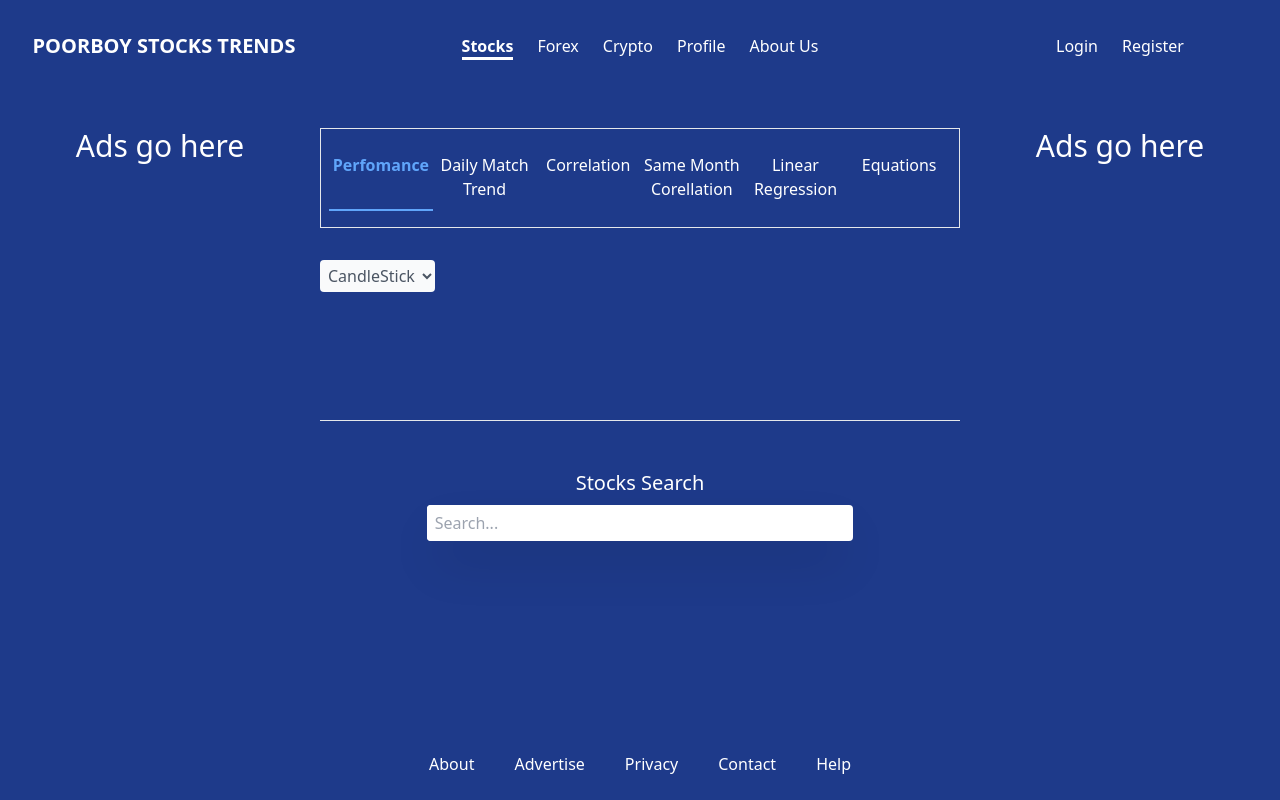
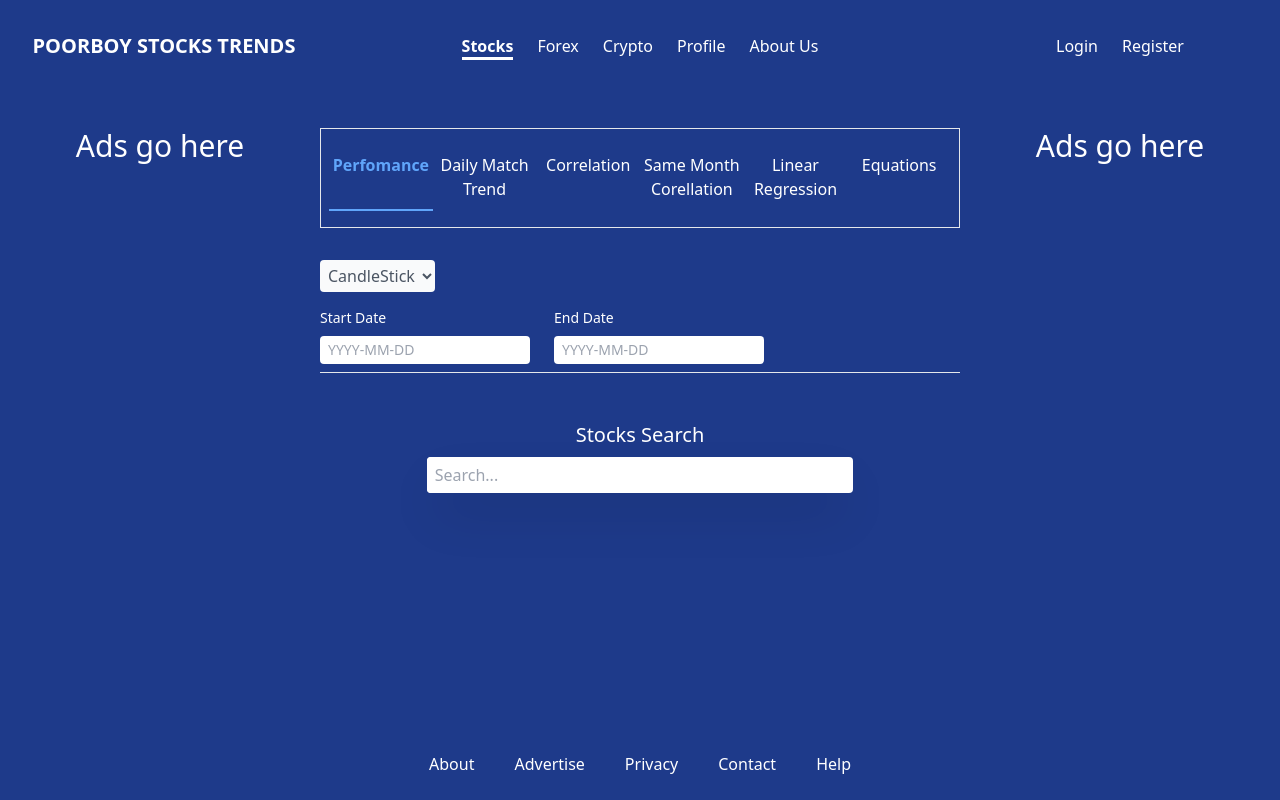
Before and after one commit to codeddave/poorboystockstrends, a React (Create React App) app: page /stocks in a window 1280 px wide. Built offline with nearby package versions, Linux system fonts and the light colour scheme.

Commit message:
input fields for start and end dates

```diff
--- a/src/pages/Stocks/index.tsx
+++ b/src/pages/Stocks/index.tsx
@@ -19,25 +19,30 @@ enum ChartTypes {
 }
 
 const Stocks: FC = () => {
+  const { onTabClick, tab } = useTabs<TabTypes>(TabTypes.performance);
   const [showResults, setShowResults] = useState(true);
+  //const [day, setDay] = useState();
   const [chartType, setChartType] = useState<ChartTypes>(
     ChartTypes.candleStick
   );
+
+  /*   const handleDayChange = (day: any) => {
+    setDay(day);
+  }; */
   useEffect(() => {
     console.log(chartType);
   }, [chartType]);
-  const { onTabClick, tab } = useTabs<TabTypes>(TabTypes.performance);
-  console.log(showResults);
 
   const handleChanges = (e: React.ChangeEvent<HTMLSelectElement>) => {
     setChartType(e.target.value as ChartTypes);
   };
+
   const renderTabDetails = (currentTab: TabTypes) => {
     switch (currentTab) {
       case TabTypes.performance:
         return (
           <>
-            <div className="w-40 mb-32 ">
+            <div className="w-40 mb-4 ">
               <select
                 name=""
                 id=""
@@ -51,6 +56,30 @@ const Stocks: FC = () => {
                 <option value="Line">Line</option>
               </select>
             </div>
+            <div className=" text-gray-600 mb-2 flex">
+              <div>
+                <p className="text-white pb-2 text-sm">Start Date</p>
+                <input
+                  type="text"
+                  placeholder="YYYY-MM-DD"
+                  name=""
+                  id=""
+                  className="rounded outline-none text-sm py-1 pl-2"
+                />
+              </div>
+
+              <div className="ml-6">
+                <p className="text-white  pb-2 text-sm">End Date</p>
+                <input
+                  type="text"
+                  placeholder="YYYY-MM-DD"
+                  name=""
+                  id=""
+                  className="rounded outline-none text-sm py-1 pl-2"
+                />
+              </div>
+            </div>
+
             <section className="border-t">
               <p className="text-center text-xl pt-6 md:pt-12 ">
                 Stocks Search
```
